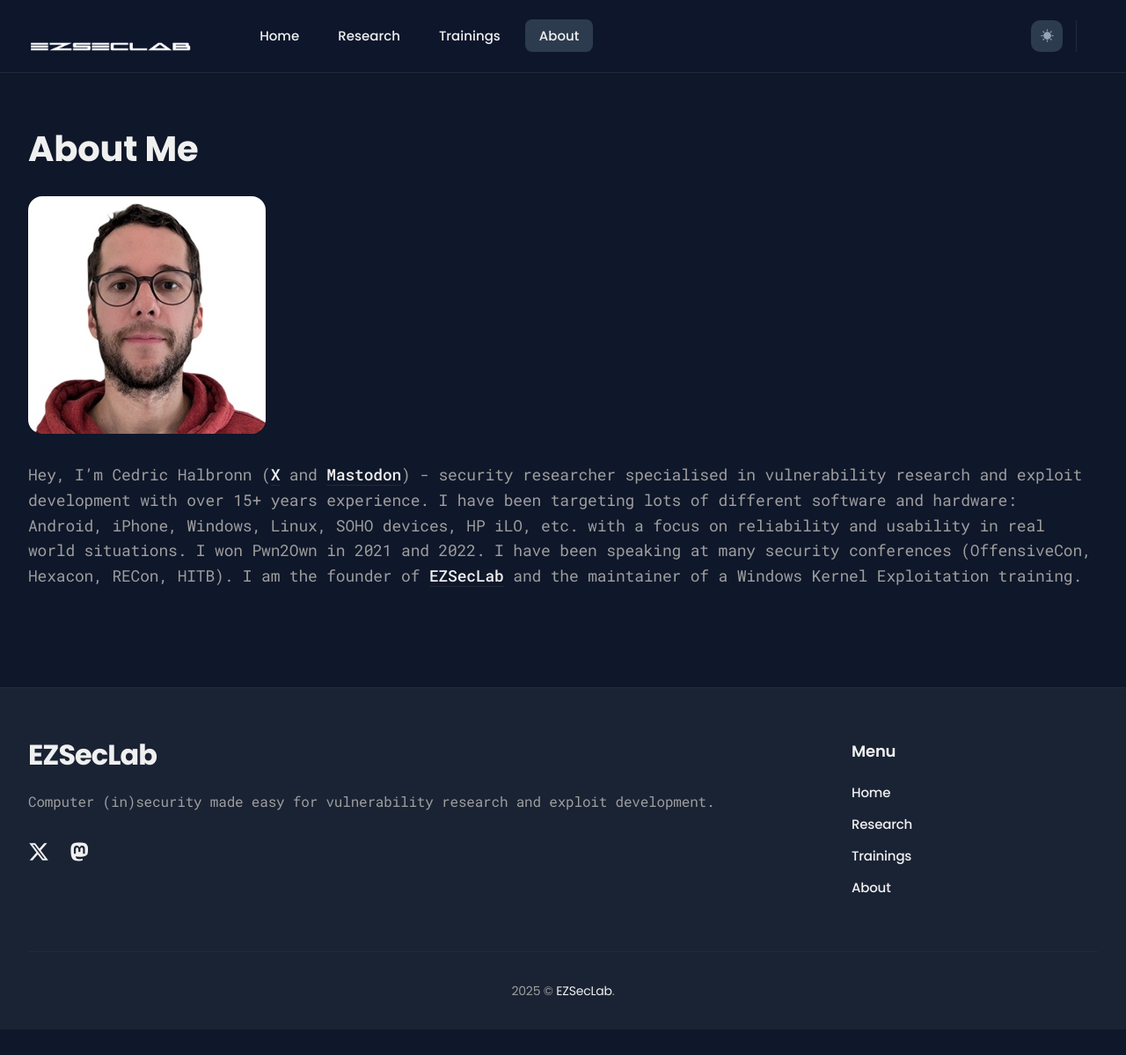
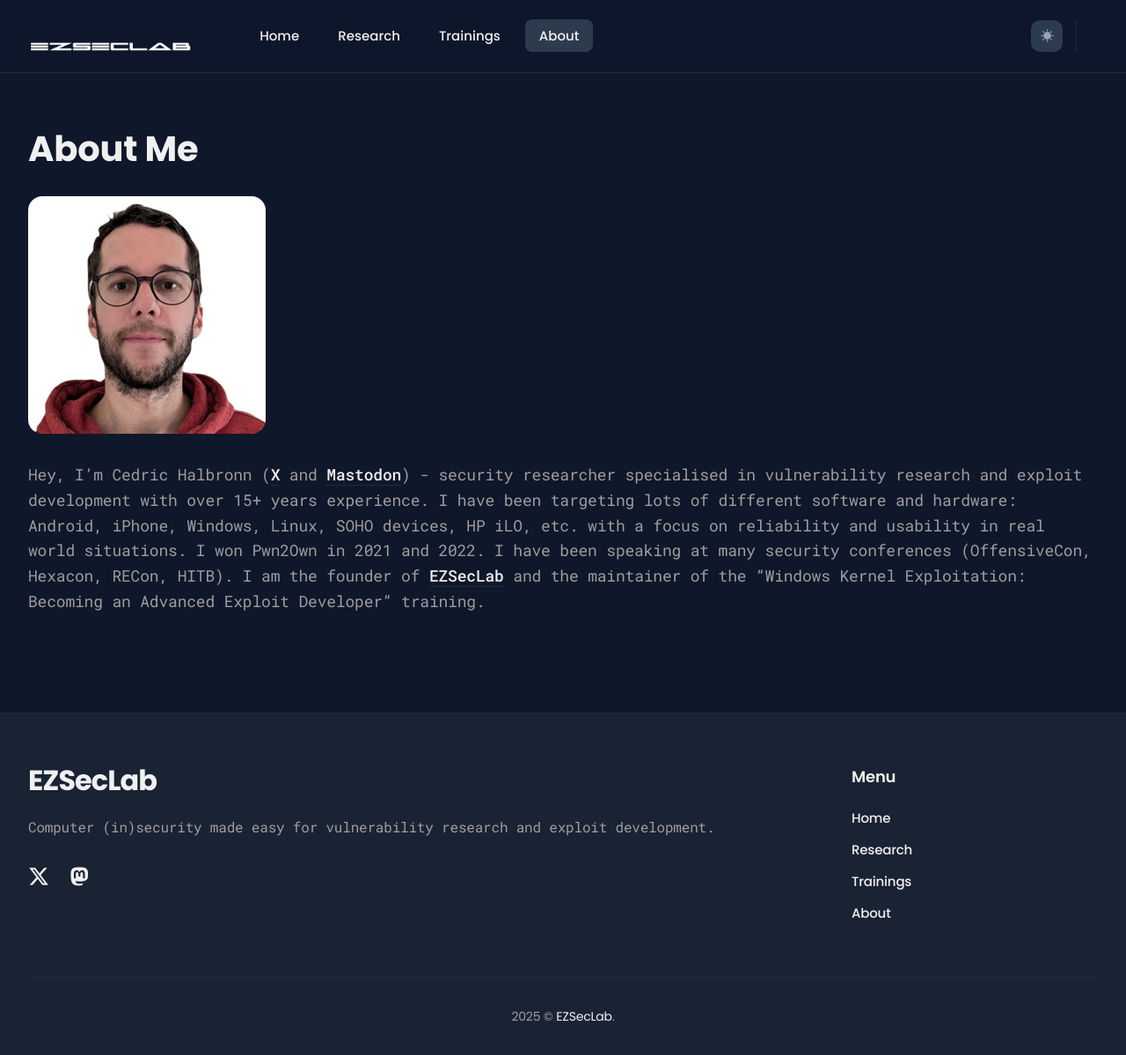
Before and after one commit to saidelike/saidelike.github.io, a Jekyll site: the page built from _pages/about.md, in a window 1280 px wide and 1199 px high. Shown: the whole window at 88% size. Built offline with Jekyll 4.4.1, drawn with Linux system fonts in a browser that asks for light colours.

Commit message:
update bio

```diff
--- a/_pages/about.md
+++ b/_pages/about.md
@@ -6,4 +6,4 @@
 
 <img class="lazy" data-src="/images/ced_small.jpg" alt="Cedric Halbronn">
 
-Hey, I'm Cedric Halbronn ([X](https://x.com/saidelike) and [Mastodon](https://infosec.exchange/@saidelike)) - security researcher specialised in vulnerability research and exploit development with over 15+ years experience. I have been targeting lots of different software and hardware: Android, iPhone, Windows, Linux, SOHO devices, HP iLO, etc. with a focus on reliability and usability in real world situations. I won Pwn2Own in 2021 and 2022. I have been speaking at many security conferences (OffensiveCon, Hexacon, RECon, HITB). I am the founder of [EZSecLab](https://ezseclab.com/) and the maintainer of a Windows Kernel Exploitation training.
+Hey, I'm Cedric Halbronn ([X](https://x.com/saidelike) and [Mastodon](https://infosec.exchange/@saidelike)) - security researcher specialised in vulnerability research and exploit development with over 15+ years experience. I have been targeting lots of different software and hardware: Android, iPhone, Windows, Linux, SOHO devices, HP iLO, etc. with a focus on reliability and usability in real world situations. I won Pwn2Own in 2021 and 2022. I have been speaking at many security conferences (OffensiveCon, Hexacon, RECon, HITB). I am the founder of [EZSecLab](https://ezseclab.com/) and the maintainer of the "Windows Kernel Exploitation: Becoming an Advanced Exploit Developer" training.
```
